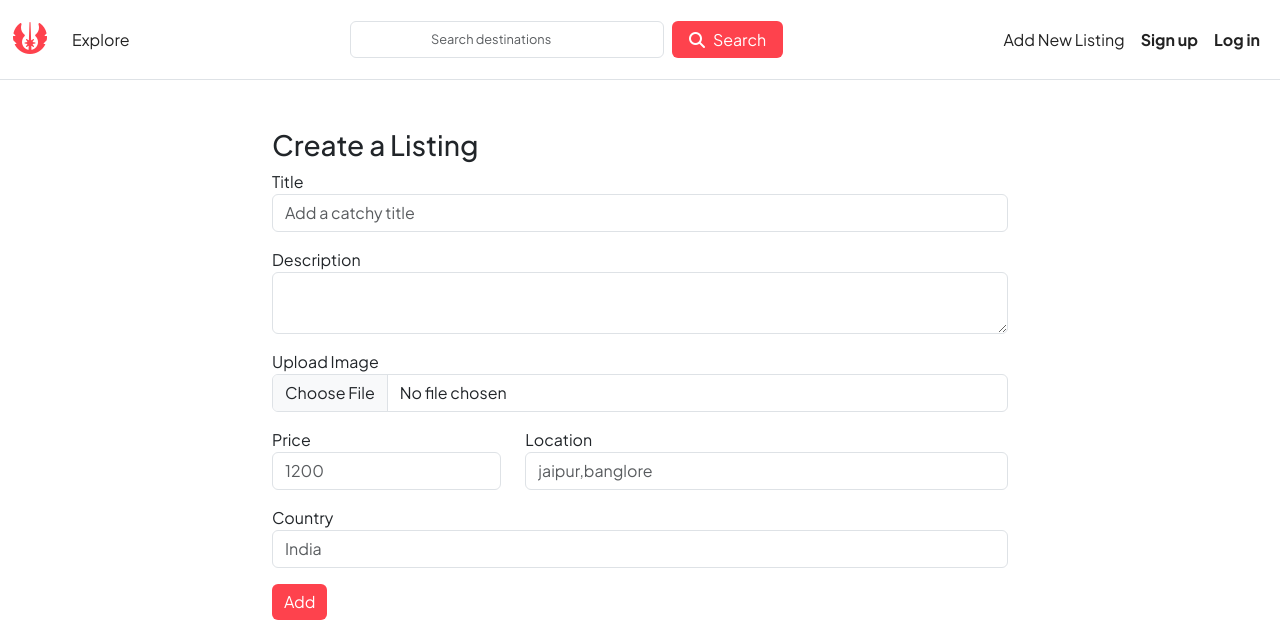
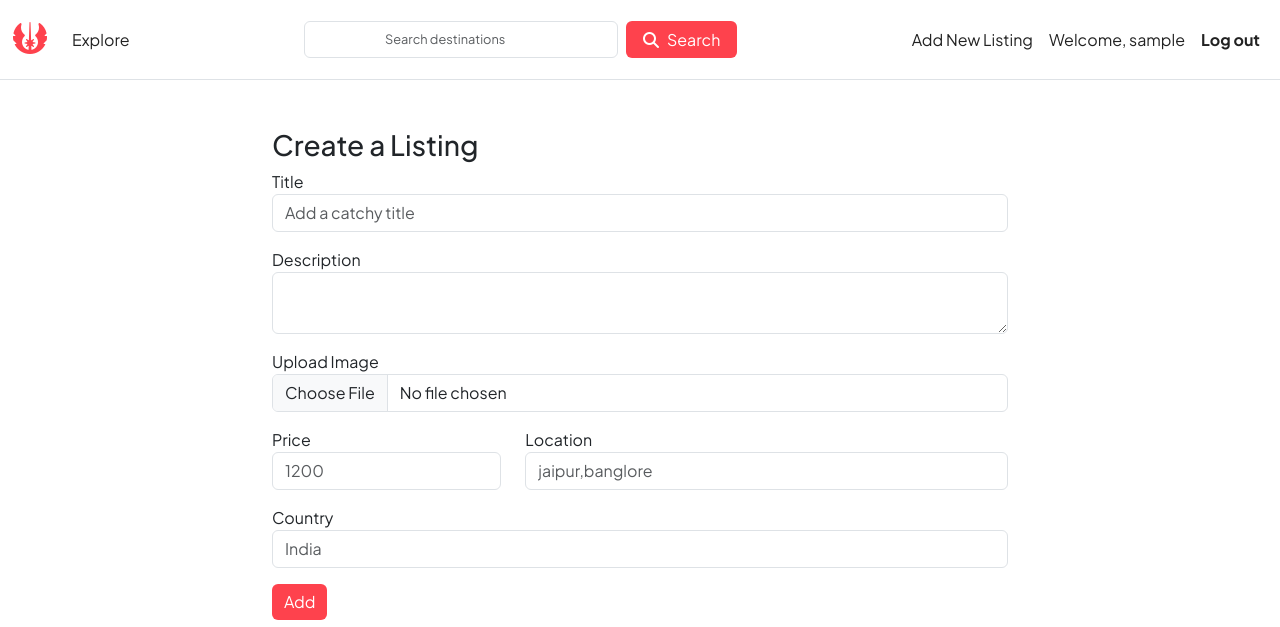
Before and after one commit to reshafree8/Exploration, a Node server app: page /listings/new in a window 1280 px wide. Shown: the top 627 px of the page. Run offline with Node 20, Linux system fonts and the light colour scheme; the visitor is signed in with stand-in values (Sample User, id 1); some libraries are stand-ins or nearby versions.

Commit message:
Refactor navbar user authentication display logic

```diff
--- a/views/includes/navbar.ejs
+++ b/views/includes/navbar.ejs
@@ -42,13 +42,13 @@
         </div>
         <div class="navbar-nav ms-auto">
           <a class="nav-link" href="/listings/new">Add New Listing</a>
-          <% if(!locals.currUser) { %>
-          <a class="nav-link " href="/signup"><b>Sign up</b></a>
-          <a class="nav-link" href="/login"><b>Log in</b></a>
-          <% } %>
-          <% if(locals.currUser) { %>
-          <a class="nav-link" href="/logout">Log out</a>
-          <% } %>
+          <% if (!currUser) { %>
+    <a class="nav-link" href="/signup"><b>Sign up</b></a>
+    <a class="nav-link" href="/login"><b>Log in</b></a>
+<% } else { %>
+    <span class="nav-link">Welcome, <%= currUser.username %></span>
+    <a class="nav-link" href="/logout"><b>Log out</b></a>
+<% } %>
         </div>
       </div>
     </div>
```
